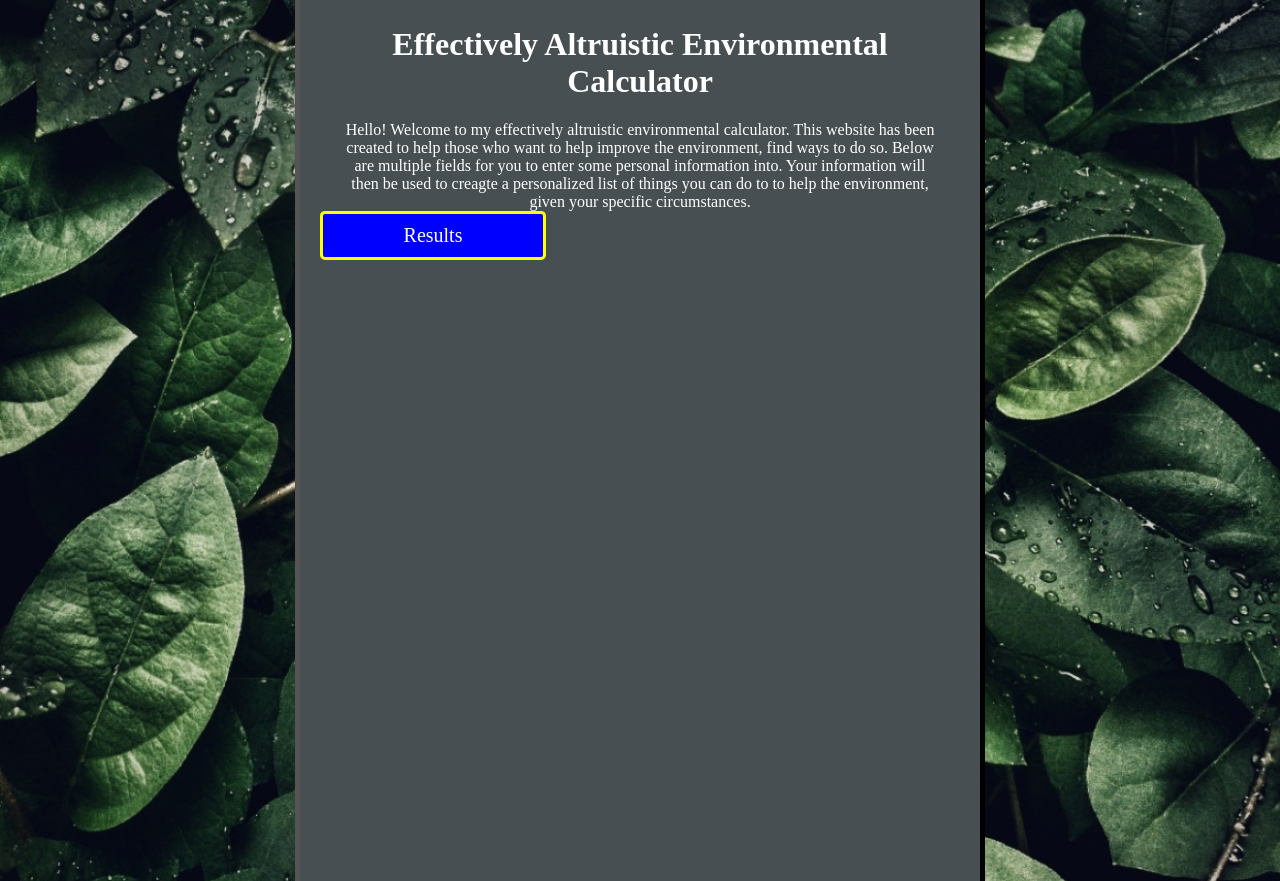
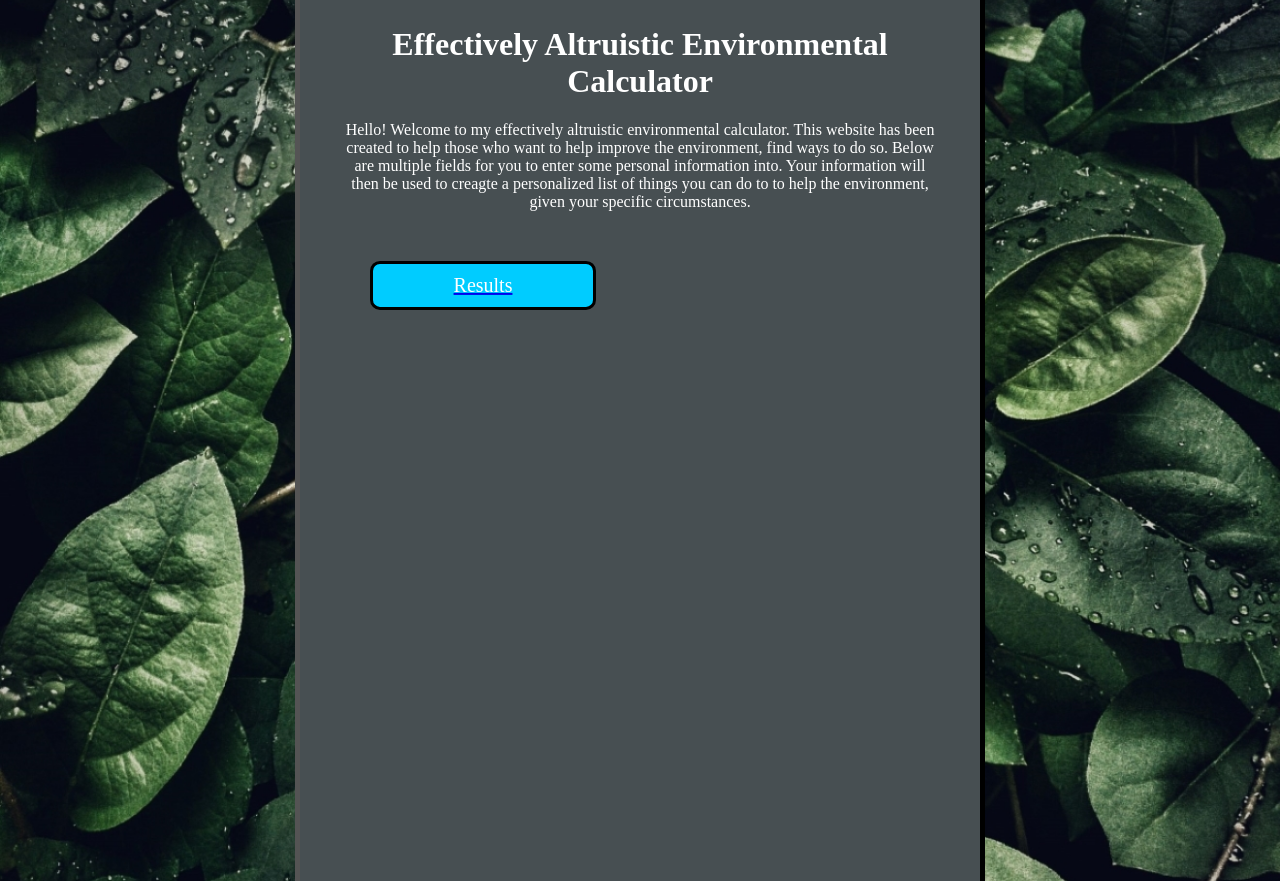
Before and after one commit to Punterreiner/Senior-Project, a Django app: page /EACalculator/ in a window 1280 px wide. Run offline with Django 4.2, Linux system fonts and the light colour scheme.

Commit message:
button update

```diff
--- a/EAEC/EACalculator/static/EACalculator/style.css
+++ b/EAEC/EACalculator/static/EACalculator/style.css
@@ -30,12 +30,15 @@ body {
   }
 
   .button {
-    background-color: blue;
+    background-color: rgb(0, 204, 255);
     width: 200px;
     font-size: 20px;
     padding: 10px;
-    border-radius: 5px;
-    border: 3px solid yellow;
+    border-radius: 10px;
+    border: 3px solid rgb(0, 0, 0);
     color: white;
     text-align: center;
+    position: relative;
+    top: 50px;
+    left: 50px;
   }
```
Also changed, not shown: EAEC/EACalculator/models.py (+13 -0 lines).
